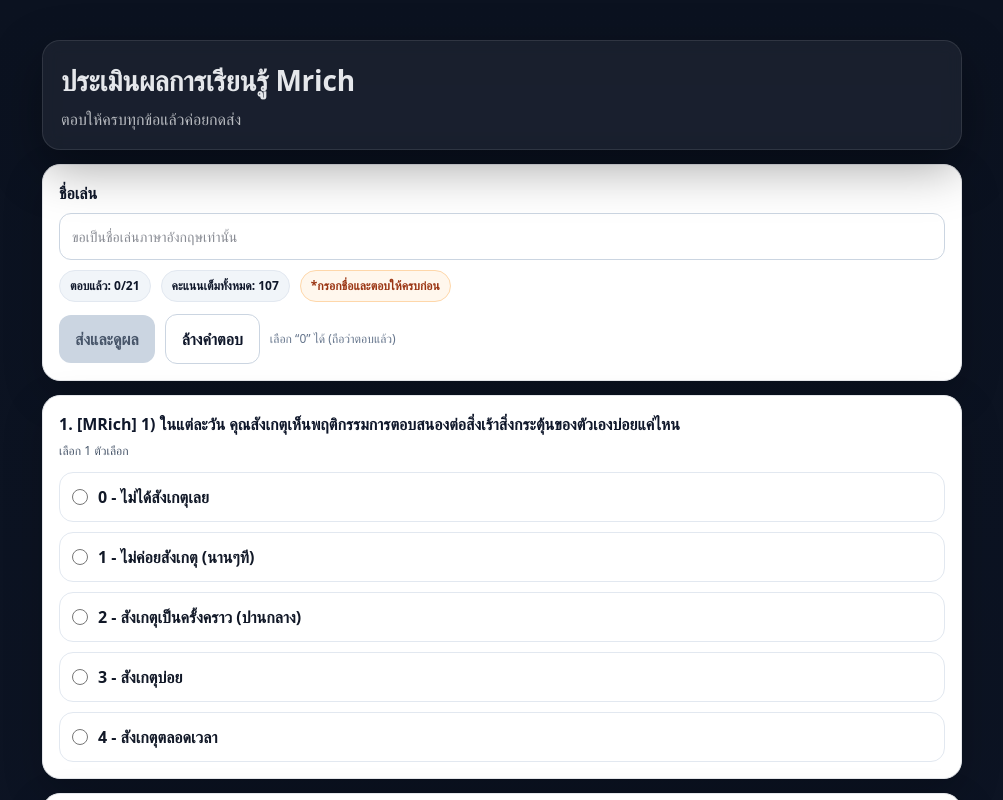
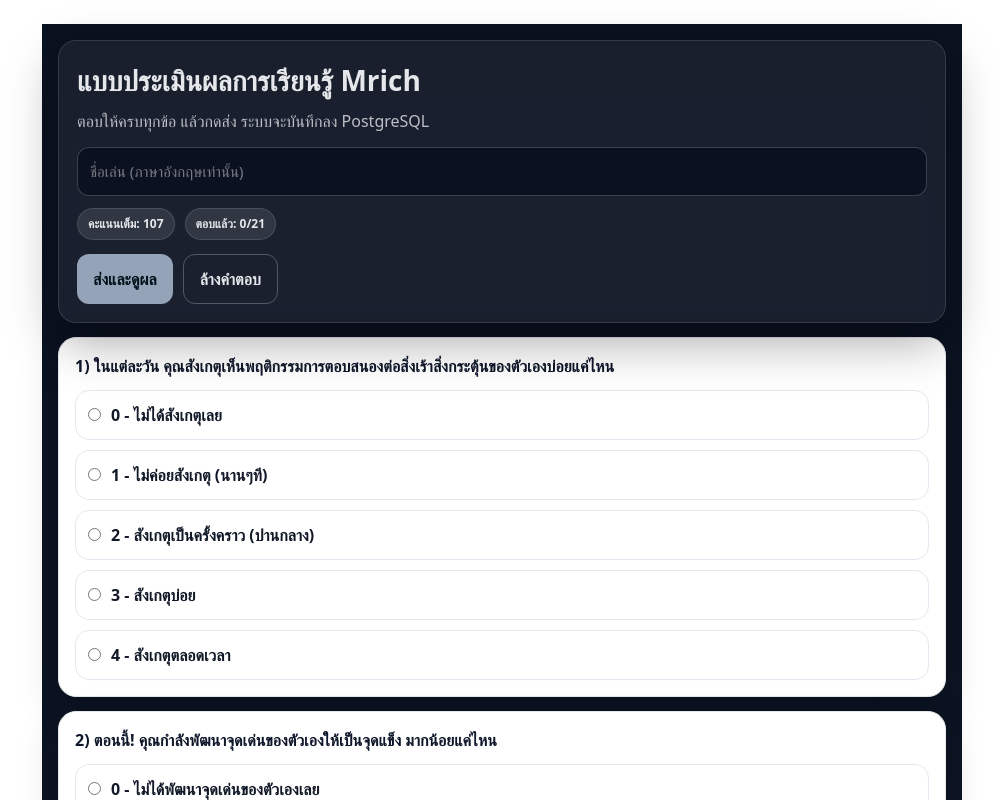
Before and after one commit to tanvanat/Mrich-website, a Next.js app: page / in a window 1280 px wide. Shown: the top 800 px of the page, without its empty margins (138-1141 px from the left). Built offline with nearby package versions, Linux system fonts and the light colour scheme.

Commit message:
fix src/app/page.tsx

```diff
--- a/src/app/page.tsx
+++ b/src/app/page.tsx
@@ -6,132 +6,22 @@ import { questions, maxTotal } from "@/lib/questions";
 type ApiOk = {
   id: string;
   name: string;
-  formId?: string;
   totalScore: number;
   maxScore: number;
   percent: number;
   level: string;
   tip: string;
-  createdAt?: string;
 };
 
-const styles: Record<string, React.CSSProperties> = {
-  page: {
-    minHeight: "100vh",
-    background: "linear-gradient(180deg,#0b1220,#0f172a 40%,#0b1220)",
-    color: "#e5e7eb",
-    padding: 16,
-    fontFamily: "system-ui",
-  },
-  container: {
-    maxWidth: 920,
-    margin: "24px auto",
-  },
-  header: {
-    background: "rgba(255,255,255,0.06)",
-    border: "1px solid rgba(255,255,255,0.10)",
-    borderRadius: 18,
-    padding: 18,
-    backdropFilter: "blur(8px)",
-    boxShadow: "0 18px 50px rgba(0,0,0,0.35)",
-  },
-  h1: { margin: 0, fontSize: 28, fontWeight: 900, letterSpacing: -0.2 },
-  sub: { marginTop: 6, color: "rgba(229,231,235,0.78)" },
+function titleForQuestion(raw: string, index1: number) {
+  const s = raw.trim();
 
-  card: {
-    marginTop: 14,
-    background: "#ffffff",
-    color: "#111827",
-    borderRadius: 18,
-    border: "1px solid #e5e7eb",
-    padding: 16,
-    boxShadow: "0 14px 40px rgba(0,0,0,0.20)",
-  },
-  label: { display: "block", fontWeight: 800, marginBottom: 8, color: "#0f172a" },
-  input: {
-    width: "100%",
-    padding: 12,
-    borderRadius: 12,
-    border: "1px solid #cbd5e1",
-    outline: "none",
-    fontSize: 14,
-  },
-  metaRow: { marginTop: 10, display: "flex", gap: 10, flexWrap: "wrap", alignItems: "center" },
-  pill: {
-    display: "inline-flex",
-    gap: 8,
-    alignItems: "center",
-    padding: "6px 10px",
-    borderRadius: 999,
-    background: "#f1f5f9",
-    border: "1px solid #e2e8f0",
-    fontSize: 12,
-    color: "#0f172a",
-    fontWeight: 700,
-  },
+  // ถ้ามีรูปแบบ "1) ..." หรือ "21) ..." อยู่แล้ว ให้ใช้เลย
+  if (/^\d+\)\s*/.test(s)) return s;
 
-  qTitle: { fontWeight: 900, color: "#0f172a" },
-  qSub: { marginTop: 6, color: "#475569", fontSize: 12 },
-
-  choices: { display: "grid", gap: 10, marginTop: 12 },
-  choice: {
-    display: "flex",
-    gap: 10,
-    alignItems: "center",
-    padding: 12,
-    borderRadius: 14,
-    border: "1px solid #e2e8f0",
-    background: "#ffffff",
-    cursor: "pointer",
-    transition: "all 120ms ease",
-  },
-  choiceActive: {
-    border: "1px solid #06b6d4",
-    background: "#ecfeff",
-    boxShadow: "0 8px 18px rgba(6,182,212,0.18)",
-  },
-  radio: { width: 16, height: 16 },
-
-  actions: { display: "flex", gap: 10, flexWrap: "wrap", alignItems: "center", marginTop: 12 },
-  primaryBtn: {
-    padding: "12px 16px",
-    borderRadius: 12,
-    border: "none",
-    background: "#06b6d4",
-    color: "#001018",
-    fontWeight: 900,
-    cursor: "pointer",
-  },
-  disabledBtn: {
-    padding: "12px 16px",
-    borderRadius: 12,
-    border: "none",
-    background: "#cbd5e1",
-    color: "#475569",
-    fontWeight: 900,
-    cursor: "not-allowed",
-  },
-  ghostBtn: {
-    padding: "12px 16px",
-    borderRadius: 12,
-    border: "1px solid #cbd5e1",
-    background: "#ffffff",
-    color: "#0f172a",
-    fontWeight: 900,
-    cursor: "pointer",
-  },
-  warn: { color: "#64748b", fontSize: 12 },
-
-  result: {
-    marginTop: 14,
-    padding: 16,
-    borderRadius: 18,
-    border: "1px solid #86efac",
-    background: "#f0fdf4",
-    color: "#052e16",
-  },
-  small: { color: "#475569", marginTop: 10, fontSize: 12 },
-};
+  // ถ้าไม่มีเลขนำหน้า -> เติมให้
+  return `${index1}) ${s}`;
+}
 
 export default function Page() {
   const [name, setName] = useState("");
@@ -141,17 +31,13 @@ export default function Page() {
   const [loading, setLoading] = useState(false);
   const [result, setResult] = useState<ApiOk | null>(null);
 
-  const answeredCount = useMemo(
-    () => answers.filter((v) => v !== null).length,
-    [answers]
-  );
-
   const canSubmit = useMemo(() => {
     return name.trim().length > 0 && answers.every((v) => v !== null);
   }, [name, answers]);
 
   async function submit() {
     if (!canSubmit || loading) return;
+
     setLoading(true);
     setResult(null);
 
@@ -175,7 +61,7 @@ export default function Page() {
       setResult(data as ApiOk);
       setTimeout(() => {
         window.scrollTo({ top: document.body.scrollHeight, behavior: "smooth" });
-      }, 50);
+      }, 30);
     } finally {
       setLoading(false);
     }
@@ -188,74 +74,156 @@ export default function Page() {
   }
 
   return (
-    <div style={styles.page}>
-      <div style={styles.container}>
-        <header style={styles.header}>
-          <h1 style={styles.h1}>ประเมินผลการเรียนรู้ Mrich</h1>
-          <div style={styles.sub}>
-            ตอบให้ครบทุกข้อแล้วค่อยกดส่ง
-          </div>
-        </header>
+    <main
+      style={{
+        maxWidth: 920,
+        margin: "24px auto",
+        padding: 16,
+        fontFamily: "system-ui",
+        background: "linear-gradient(180deg,#0b1220,#0f172a 40%,#0b1220)",
+        minHeight: "100vh",
+      }}
+    >
+      <section
+        style={{
+          borderRadius: 18,
+          padding: 18,
+          background: "rgba(255,255,255,0.06)",
+          border: "1px solid rgba(255,255,255,0.12)",
+          color: "#e5e7eb",
+          boxShadow: "0 18px 50px rgba(0,0,0,0.35)",
+          backdropFilter: "blur(8px)",
+        }}
+      >
+        <h1 style={{ margin: 0, fontSize: 28, fontWeight: 900 }}>
+          แบบประเมินผลการเรียนรู้ Mrich
+        </h1>
+        <p style={{ marginTop: 8, marginBottom: 0, color: "rgba(229,231,235,0.80)" }}>
+          ตอบให้ครบทุกข้อ แล้วกดส่ง ระบบจะบันทึกลง PostgreSQL
+        </p>
 
-        <section style={styles.card}>
-          <label style={styles.label}>ชื่อเล่น</label>
+        <div style={{ marginTop: 14 }}>
           <input
             value={name}
             onChange={(e) => setName(e.target.value)}
-            placeholder="ขอเป็นชื่อเล่นภาษาอังกฤษเท่านั้น"
-            style={styles.input}
+            placeholder="ชื่อเล่น (ภาษาอังกฤษเท่านั้น)"
+            style={{
+              width: "100%",
+              padding: 12,
+              borderRadius: 12,
+              border: "1px solid rgba(255,255,255,0.20)",
+              background: "rgba(2,6,23,0.55)",
+              color: "#e5e7eb",
+              outline: "none",
+              fontSize: 15,
+            }}
           />
-
-          <div style={styles.metaRow}>
-            <span style={styles.pill}>
-              ตอบแล้ว: {answeredCount}/{questions.length}
-            </span>
-            <span style={styles.pill}>คะแนนเต็มทั้งหมด: {maxTotal}</span>
-            {!canSubmit && (
-              <span style={{ ...styles.pill, background: "#fff7ed", borderColor: "#fed7aa", color: "#9a3412" }}>
-                *กรอกชื่อและตอบให้ครบก่อน
-              </span>
-            )}
         </div>
 
-          <div style={styles.actions}>
+        <div style={{ display: "flex", gap: 10, flexWrap: "wrap", marginTop: 12 }}>
+          <span
+            style={{
+              display: "inline-flex",
+              padding: "6px 10px",
+              borderRadius: 999,
+              background: "rgba(255,255,255,0.10)",
+              border: "1px solid rgba(255,255,255,0.12)",
+              color: "#e5e7eb",
+              fontSize: 12,
+              fontWeight: 700,
+            }}
+          >
+            คะแนนเต็ม: {maxTotal}
+          </span>
+
+          <span
+            style={{
+              display: "inline-flex",
+              padding: "6px 10px",
+              borderRadius: 999,
+              background: "rgba(255,255,255,0.10)",
+              border: "1px solid rgba(255,255,255,0.12)",
+              color: "#e5e7eb",
+              fontSize: 12,
+              fontWeight: 700,
+            }}
+          >
+            ตอบแล้ว: {answers.filter((v) => v !== null).length}/{questions.length}
+          </span>
+        </div>
+
+        <div style={{ display: "flex", gap: 10, flexWrap: "wrap", marginTop: 14 }}>
           <button
             onClick={submit}
             disabled={!canSubmit || loading}
-              style={!canSubmit || loading ? styles.disabledBtn : styles.primaryBtn}
+            style={{
+              padding: "12px 16px",
+              borderRadius: 12,
+              border: "none",
+              background: !canSubmit || loading ? "#94a3b8" : "#06b6d4",
+              color: "#001018",
+              fontWeight: 900,
+              cursor: !canSubmit || loading ? "not-allowed" : "pointer",
+            }}
           >
             {loading ? "กำลังส่ง..." : "ส่งและดูผล"}
           </button>
 
-            <button onClick={reset} disabled={loading} style={styles.ghostBtn}>
+          <button
+            onClick={reset}
+            disabled={loading}
+            style={{
+              padding: "12px 16px",
+              borderRadius: 12,
+              border: "1px solid rgba(255,255,255,0.25)",
+              background: "transparent",
+              color: "#e5e7eb",
+              fontWeight: 900,
+              cursor: loading ? "not-allowed" : "pointer",
+            }}
+          >
             ล้างคำตอบ
           </button>
-
-            <span style={styles.warn}>
-              เลือก “0” ได้ (ถือว่าตอบแล้ว)
-            </span>
         </div>
       </section>
 
+      <div style={{ height: 14 }} />
+
       {questions.map((q, qIdx) => (
-          <section key={q.id} style={styles.card}>
-            <div style={styles.qTitle}>
-              {qIdx + 1}. [{q.category}] {q.q}
+        <section
+          key={q.id}
+          style={{
+            background: "#ffffff",
+            borderRadius: 18,
+            padding: 16,
+            border: "1px solid #e5e7eb",
+            boxShadow: "0 14px 40px rgba(0,0,0,0.18)",
+            marginBottom: 14,
+          }}
+        >
+          {/* ✅ แสดงให้เหลือแค่ "1) ..." */}
+          <div style={{ fontWeight: 900, color: "#0f172a", fontSize: 16 }}>
+            {titleForQuestion(q.q, qIdx + 1)}
           </div>
-            <div style={styles.qSub}>เลือก 1 ตัวเลือก</div>
 
-            <div style={styles.choices}>
+          <div style={{ display: "grid", gap: 10, marginTop: 12 }}>
             {q.choices.map((c, cIdx) => {
+              const active = answers[qIdx] === c.value;
               const inputId = `${q.id}-${cIdx}`;
-                const active = answers[qIdx] === c.value;
 
               return (
                 <label
-                    key={`${q.id}-${c.value}-${cIdx}`} // กัน value ซ้ำ
+                  key={`${q.id}-${cIdx}`} // ✅ กัน key ซ้ำแน่นอน
                   htmlFor={inputId}
                   style={{
-                      ...styles.choice,
-                      ...(active ? styles.choiceActive : null),
+                    display: "flex",
+                    gap: 10,
+                    alignItems: "center",
+                    padding: 12,
+                    borderRadius: 14,
+                    border: active ? "1px solid #06b6d4" : "1px solid #e2e8f0",
+                    background: active ? "#ecfeff" : "#ffffff",
+                    cursor: "pointer",
                   }}
                 >
                   <input
@@ -265,12 +233,11 @@ export default function Page() {
                     checked={active}
                     onChange={() => {
                       const next = [...answers];
-                        next[qIdx] = c.value;
+                      next[qIdx] = c.value; // ✅ 0 ถือว่าตอบแล้ว
                       setAnswers(next);
                     }}
-                      style={styles.radio}
                   />
-                    <span style={{ fontWeight: 700, color: active ? "#0f172a" : "#111827" }}>
+                  <span style={{ fontWeight: 700, color: "#111827" }}>
                     {c.label}
                   </span>
                 </label>
@@ -281,26 +248,33 @@ export default function Page() {
       ))}
 
       {result && (
-          <section style={styles.result}>
+        <section
+          style={{
+            marginTop: 18,
+            padding: 16,
+            borderRadius: 18,
+            border: "1px solid #86efac",
+            background: "#f0fdf4",
+            color: "#052e16",
+          }}
+        >
           <h2 style={{ marginTop: 0, marginBottom: 8 }}>ผลการประเมิน</h2>
           <div>
-              ผู้ทำ: <b>{result.name ?? name}</b>
+            ผู้ทำ: <b>{result.name}</b>
           </div>
           <div style={{ marginTop: 6 }}>
-              คะแนน: <b>{result.totalScore}</b> / {result.maxScore} ({result.percent}%)
+            คะแนน: <b>{result.totalScore}</b> / {result.maxScore} ({result.percent}
+            %)
           </div>
           <div style={{ marginTop: 6 }}>
             ระดับ: <b>{result.level}</b>
           </div>
           <div style={{ marginTop: 10 }}>{result.tip}</div>
-
-            <div style={styles.small}>
+          <div style={{ marginTop: 10, fontSize: 12, color: "#475569" }}>
             ID: {result.id}
-              {result.formId ? ` • formId: ${result.formId}` : ""}
           </div>
         </section>
       )}
-      </div>
-    </div>
+    </main>
   );
 }
```
Lines whose indentation alone changed are shown as unchanged.
